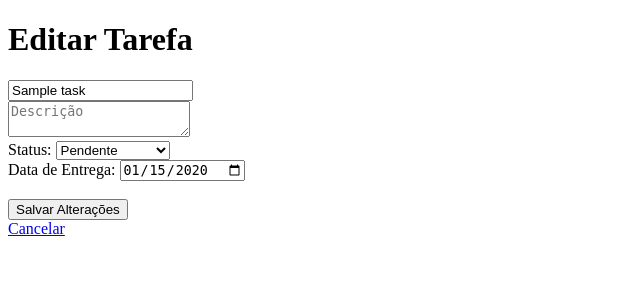
After one commit to vinidev23/task_flow, a Flask app: page /editar/1 in a window 1280 px wide. The commit adds this page. Shown: the top 300 px of the page, without its empty margins (0-640 px from the left). Run offline with Flask 3, Linux system fonts and the light colour scheme; a user stored in the database is signed in; tables that the repository leaves empty hold one stand-in row (values such as "Sample post").

Commit message:
Adicionando a função de editar as tarefas

```diff
--- a/app/routes.py
+++ b/app/routes.py
@@ -48,3 +48,33 @@ def nova_tarefa():
         return redirect(url_for('main.dashboard'))
 
     return render_template('nova_tarefa.html')
+
+@main.route('/editar/<int:id>', methods=['GET', 'POST'])
+@login_required
+def editar_tarefa(id):
+    tarefa = Task.query.get_or_404(id)
+
+    if tarefa.user_id != current_user.id:
+        flash("Você não tem permissão para editar esta tarefa.")
+        return redirect(url_for('main.dashboard'))
+
+    if request.method == 'POST':
+        tarefa.title = request.form['title']
+        tarefa.description = request.form['description']
+        tarefa.status = request.form['status']
+        data_entrega = request.form['due_date']
+
+        if data_entrega:
+            try:
+                tarefa.due_date = datetime.strptime(data_entrega, '%Y-%m-%d').date()
+            except ValueError:
+                flash('Data inválida')
+                return redirect(url_for('main.editar_tarefa', id = id))
+        else:
+            tarefa.due_date = None
+
+        db.session.commit()
+        flash('Tarefa editada com sucesso!')
+        return redirect(url_for('main.dashboard'))
+
+    return render_template('editar_tarefa.html', tarefa = tarefa)
--- a/app/templates/dashboard.html
+++ b/app/templates/dashboard.html
@@ -18,7 +18,7 @@
             {% for t in tarefas %}
                 <li>
                     <strong>{{ t.title }}</strong> - {{ t.status }} - Entrega: {{ t.due_date or "Sem Data" }}
-                    <a href="#">Editar</a> | <a href="#">Excluir</a>
+                    <a href="{{ url_for('main.editar_tarefa', id = t.id) }}">Editar</a> | <a href="#">Excluir</a>
                 </li>
                 {% endfor %}
         </ul>
--- /dev/null
+++ b/app/templates/editar_tarefa.html
@@ -0,0 +1,31 @@
+<!DOCTYPE html>
+<html lang="pt-br">
+<head>
+    <meta charset="UTF-8">
+    <meta name="viewport" content="width=device-width, initial-scale=1.0">
+    <title>TaskFlow - Editar Tarefa</title>
+</head>
+<body>
+
+    <h1>Editar Tarefa</h1>
+
+    <form method="POST">
+    <input type="text" name="title" placeholder="Título" value="{{ tarefa.title }}" required><br>
+    <textarea type="text" name="description" placeholder="Descrição" value="{{ tarefa.description }}"></textarea><br>
+
+    <label>Status:</label>
+    <select name="status">
+        <option value="Pendente" {% if tarefa.status == 'Pendente' %}selected{% endif %}>Pendente</option>
+        <option value="Em Andamento" {% if tarefa.status == 'Em Andamento' %}selected{% endif %}>Em Andamento</option>
+        <option value="Concluído" {% if tarefa.status == 'Concluído' %}selected{% endif %}>Concluído</option>
+    </select><br>
+
+    <label>Data de Entrega:</label>
+    <input type="date" name="due_date" value="{{ tarefa.due_date }}"><br><br>
+
+    <button type="submit">Salvar Alterações</button>
+    </form>
+
+    <a href="{{ url_for('main.dashboard') }}">Cancelar</a>
+</body>
+</html>
```
